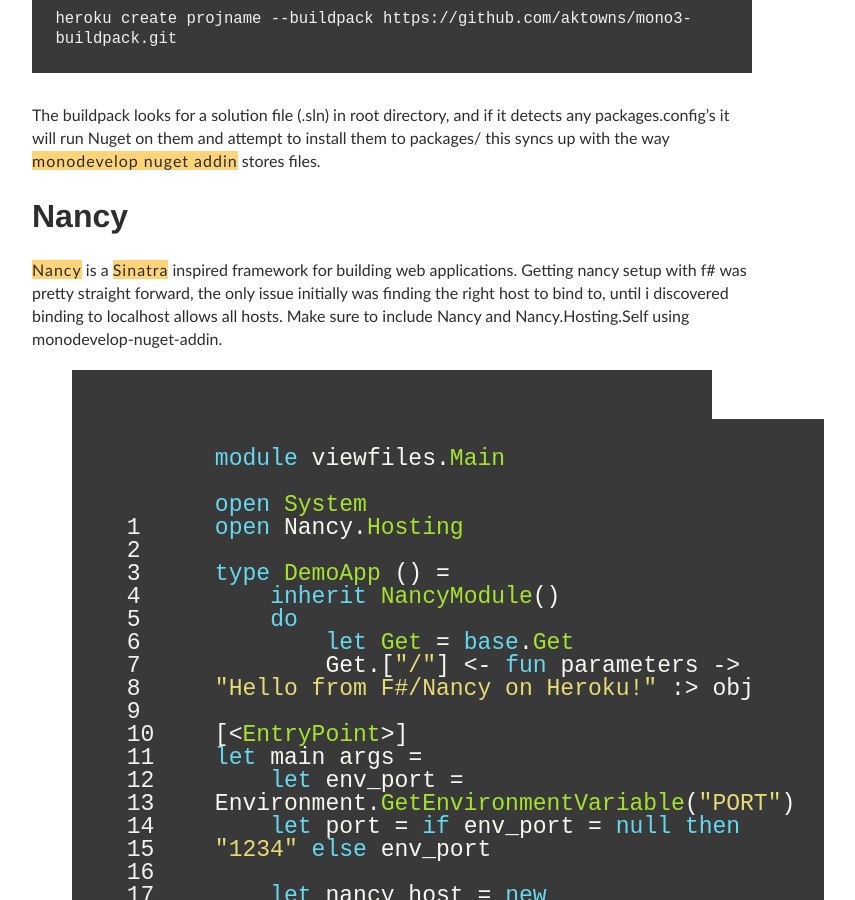
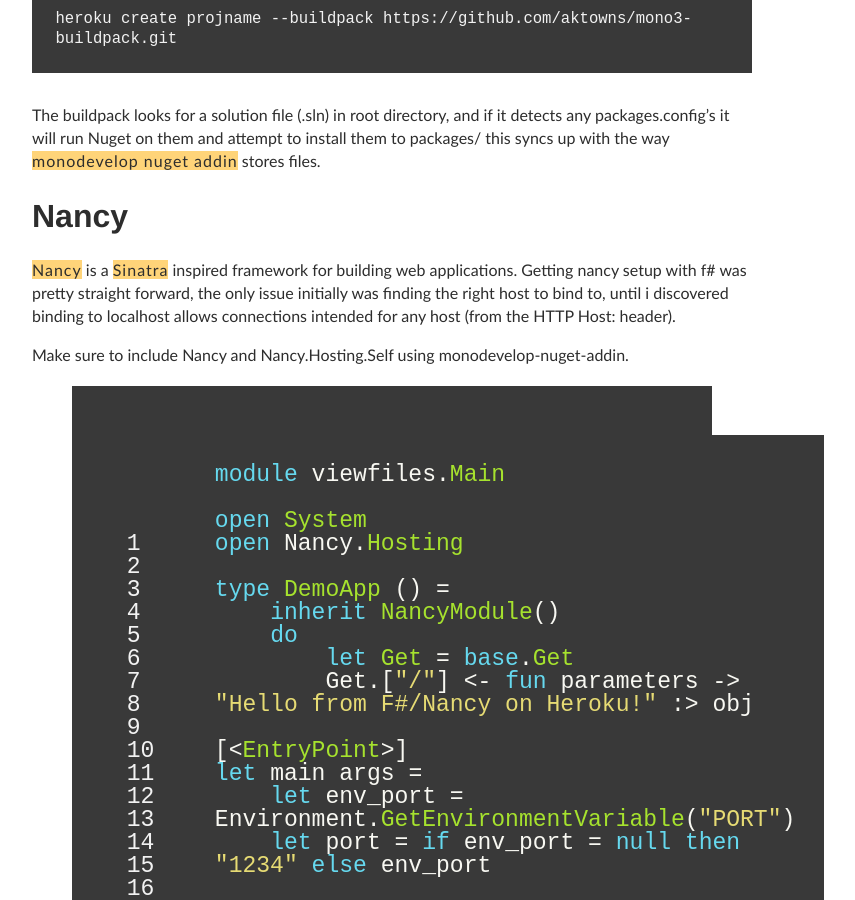
Before and after one commit to aktowns/blog.ashleytowns.id.au, a Jekyll site: the page built from _posts/2013-04/2013-04-01-running-csharp-fsharp-xbuild-nuget-on-heroku.md, in a window 1280 px wide and 900 px high, scrolled down 412 px. Shown: the whole window, without its empty margins (248-1103 px from the left). Built offline with Jekyll 4.4.1, drawn with Linux system fonts in a browser that asks for light colours; comment, search, counter and statistics services are not loaded.

Commit message:
minor changes

```diff
--- a/_posts/2013-04/2013-04-01-running-csharp-fsharp-xbuild-nuget-on-heroku.md
+++ b/_posts/2013-04/2013-04-01-running-csharp-fsharp-xbuild-nuget-on-heroku.md
@@ -19,7 +19,9 @@ To use the build pack, pass it in with `heroku create` on a project
 The buildpack looks for a solution file (.sln) in root directory, and if it detects any packages.config's it will run Nuget on them and attempt to install them to packages/ this syncs up with the way [monodevelop nuget addin](https://github.com/mrward/monodevelop-nuget-addin) stores files.
 
 ### Nancy
-[Nancy](http://nancyfx.org/) is a [Sinatra](http://www.sinatrarb.com/) inspired framework for building web applications. Getting nancy setup with f# was pretty straight forward, the only issue initially was finding the right host to bind to, until i discovered binding to localhost allows all hosts. Make sure to include Nancy and Nancy.Hosting.Self using monodevelop-nuget-addin.
+[Nancy](http://nancyfx.org/) is a [Sinatra](http://www.sinatrarb.com/) inspired framework for building web applications. Getting nancy setup with f# was pretty straight forward, the only issue initially was finding the right host to bind to, until i discovered binding to localhost allows connections intended for any host (from the HTTP Host: header).
+
+Make sure to include Nancy and Nancy.Hosting.Self using monodevelop-nuget-addin.
 
 {%highlight fsharp linenos %}
 module viewfiles.Main
```
